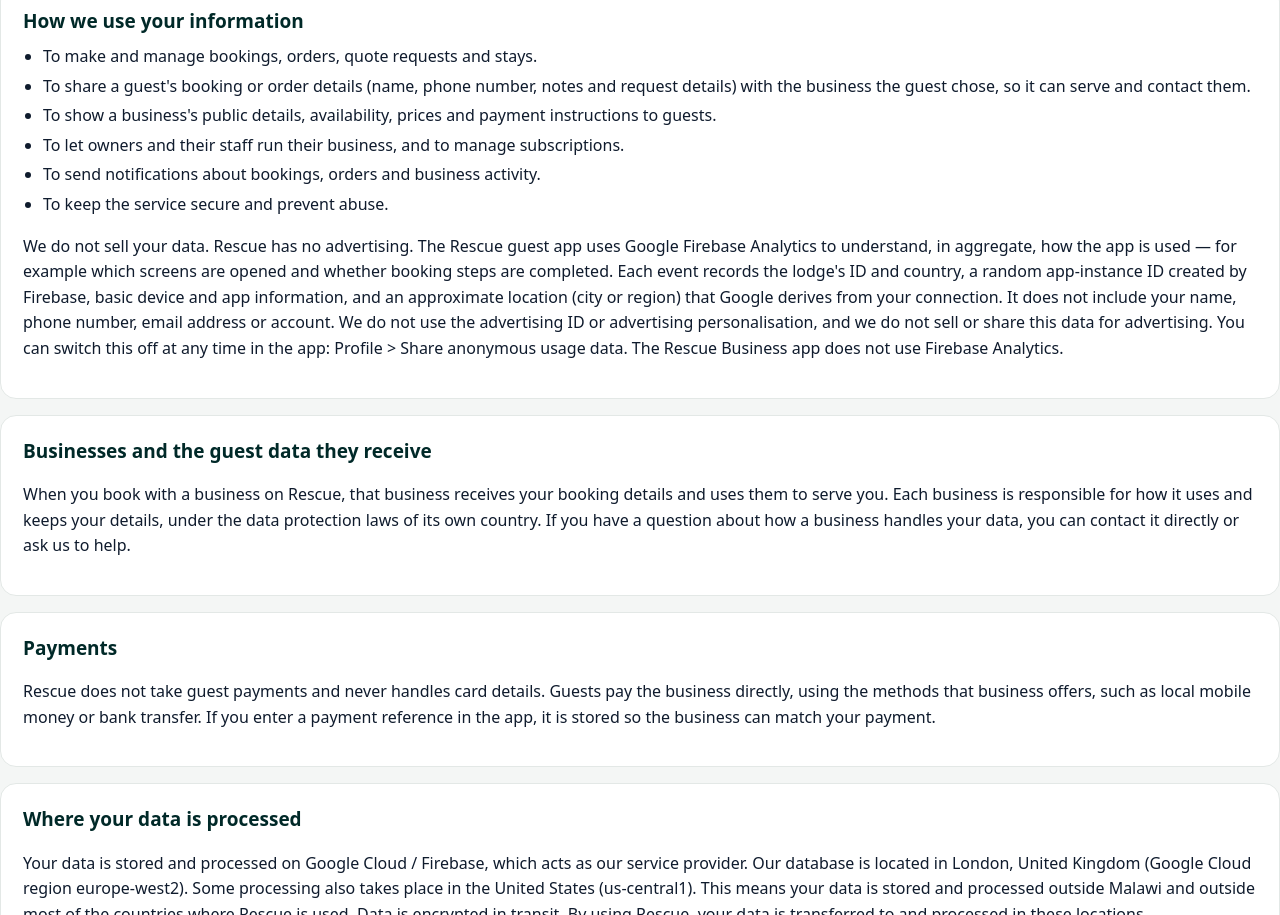
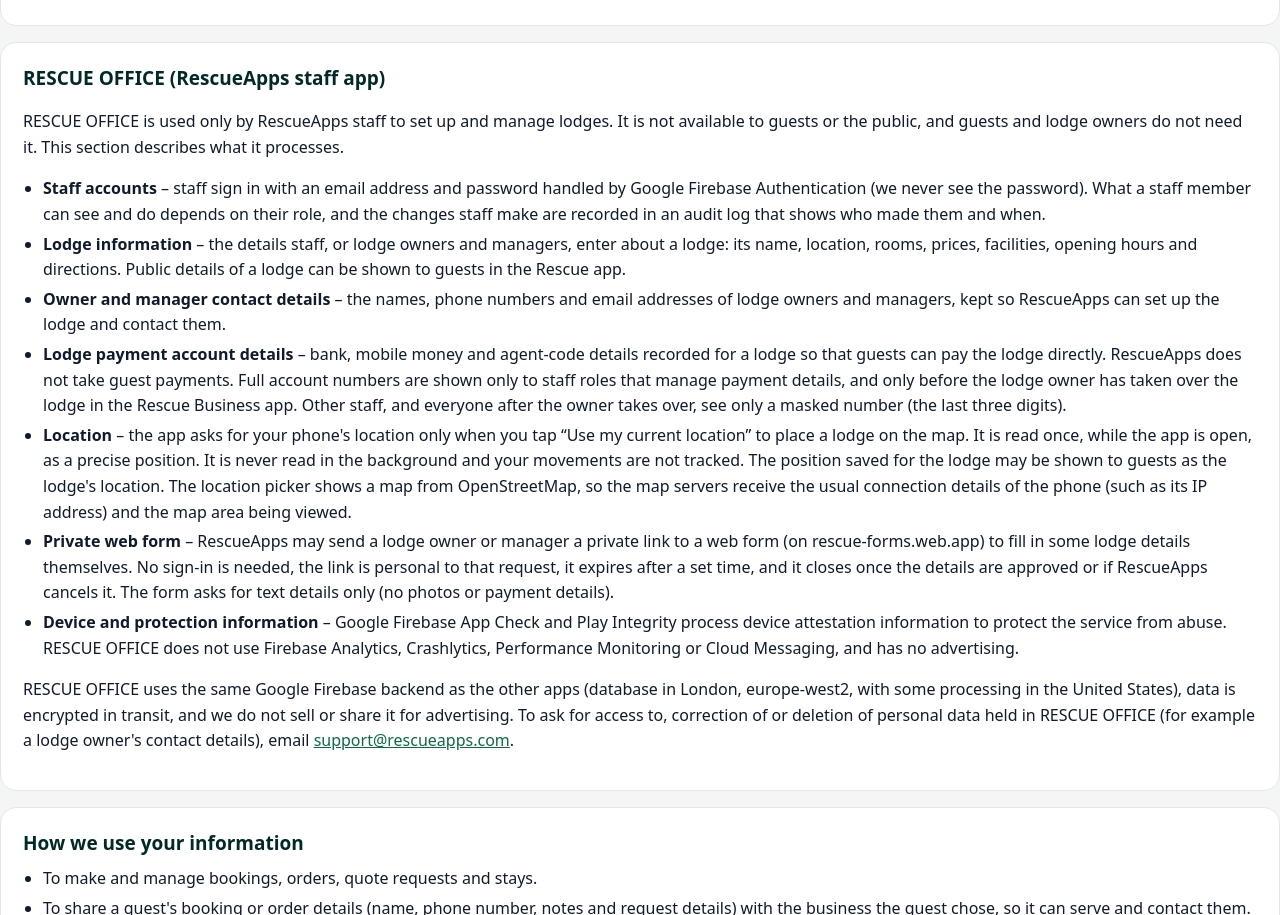
Before and after one commit to blessingsmaere2026/rescue_website, a plain HTML site: page privacy-policy.html in a window 1280 px wide. Shown: the part 1885-2800 px from the top of the page. Drawn offline with Linux system fonts and the light colour scheme.

Commit message:
Privacy policy: add RESCUE OFFICE (internal staff app), update date to 24 November 2026
Co-Authored-By: Claude Sonnet 5.5 <noreply@anthropic.com>

```diff
--- a/privacy-policy.html
+++ b/privacy-policy.html
@@ -23,15 +23,16 @@
 <body>
 <header><div class="wrap">
   <h1>Rescue Privacy Policy</h1>
-  <p>Last updated: 18 November 2026</p>
+  <p>Last updated: 24 November 2026</p>
 </div></header>
 
 <section>
   <h2>Who we are</h2>
-  <p>This policy covers two apps operated by <strong>RescueApps</strong>, Malawi:</p>
+  <p>This policy covers three apps operated by <strong>RescueApps</strong>, Malawi:</p>
   <ul>
     <li><strong>Rescue</strong> (<code>com.rescue.app</code>), for guests and travellers. It shows room availability and the status of bars, restaurants and halls at places to stay, and lets guests make bookings, orders and quote requests.</li>
     <li><strong>Rescue Business</strong> (<code>com.rescue.rescue_business</code>), for owners and staff of lodges, hotels and other places to stay, to manage rooms, reservations, menus, halls, payments and their team.</li>
+    <li><strong>RESCUE OFFICE</strong> (<code>com.rescue.office</code>), an internal app for RescueApps staff only, used to set up and manage lodges on the Rescue platform. It is not for guests or the public.</li>
   </ul>
   <p>Rescue is used by guests and businesses in Malawi and in other countries, including Zambia, Zimbabwe, Mozambique, Tanzania, Uganda, Rwanda and Botswana.</p>
   <p>Contact for privacy questions: <a href="mailto:support@rescueapps.com">support@rescueapps.com</a></p>
@@ -79,6 +80,21 @@
     <li><strong>Photos</strong> – images you choose from your gallery are uploaded to show your property. The app does not use your camera.</li>
     <li><strong>App protection</strong> – Google Firebase App Check and Play Integrity process device attestation information to protect the service from abuse.</li>
   </ul>
+</section>
+
+<section>
+  <h2>RESCUE OFFICE (RescueApps staff app)</h2>
+  <p>RESCUE OFFICE is used only by RescueApps staff to set up and manage lodges. It is not available to guests or the public, and guests and lodge owners do not need it. This section describes what it processes.</p>
+  <ul>
+    <li><strong>Staff accounts</strong> – staff sign in with an email address and password handled by Google Firebase Authentication (we never see the password). What a staff member can see and do depends on their role, and the changes staff make are recorded in an audit log that shows who made them and when.</li>
+    <li><strong>Lodge information</strong> – the details staff, or lodge owners and managers, enter about a lodge: its name, location, rooms, prices, facilities, opening hours and directions. Public details of a lodge can be shown to guests in the Rescue app.</li>
+    <li><strong>Owner and manager contact details</strong> – the names, phone numbers and email addresses of lodge owners and managers, kept so RescueApps can set up the lodge and contact them.</li>
+    <li><strong>Lodge payment account details</strong> – bank, mobile money and agent-code details recorded for a lodge so that guests can pay the lodge directly. RescueApps does not take guest payments. Full account numbers are shown only to staff roles that manage payment details, and only before the lodge owner has taken over the lodge in the Rescue Business app. Other staff, and everyone after the owner takes over, see only a masked number (the last three digits).</li>
+    <li><strong>Location</strong> – the app asks for your phone's location only when you tap “Use my current location” to place a lodge on the map. It is read once, while the app is open, as a precise position. It is never read in the background and your movements are not tracked. The position saved for the lodge may be shown to guests as the lodge's location. The location picker shows a map from OpenStreetMap, so the map servers receive the usual connection details of the phone (such as its IP address) and the map area being viewed.</li>
+    <li><strong>Private web form</strong> – RescueApps may send a lodge owner or manager a private link to a web form (on rescue-forms.web.app) to fill in some lodge details themselves. No sign-in is needed, the link is personal to that request, it expires after a set time, and it closes once the details are approved or if RescueApps cancels it. The form asks for text details only (no photos or payment details).</li>
+    <li><strong>Device and protection information</strong> – Google Firebase App Check and Play Integrity process device attestation information to protect the service from abuse. RESCUE OFFICE does not use Firebase Analytics, Crashlytics, Performance Monitoring or Cloud Messaging, and has no advertising.</li>
+  </ul>
+  <p>RESCUE OFFICE uses the same Google Firebase backend as the other apps (database in London, europe-west2, with some processing in the United States), data is encrypted in transit, and we do not sell or share it for advertising. To ask for access to, correction of or deletion of personal data held in RESCUE OFFICE (for example a lodge owner's contact details), email <a href="mailto:support@rescueapps.com">support@rescueapps.com</a>.</p>
 </section>
 
 <section>
@@ -135,7 +151,7 @@
 
 <section>
   <h2>Children</h2>
-  <p>Rescue and Rescue Business are intended for adults aged 18 and over, and we do not knowingly collect data from children.</p>
+  <p>Rescue, Rescue Business and RESCUE OFFICE are intended for adults aged 18 and over, and we do not knowingly collect data from children.</p>
 </section>
 
 <section>
```
